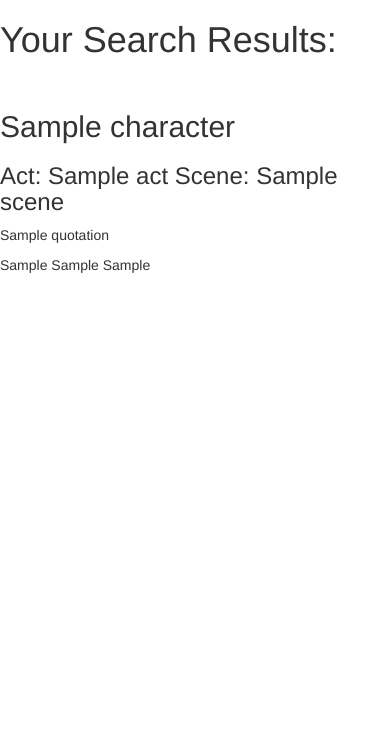
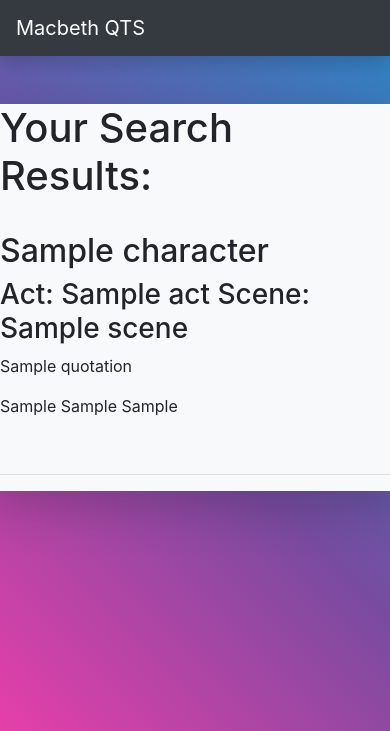
Before and after one commit to CharlieWWW94/Macbeth_webpage, a Flask app: template templates/search_results.html in a window 390 px wide. Shown: the top 731 px of the page. Run offline with Flask 2, Linux system fonts and the light colour scheme; the template is opened without the code that fills it: most values are stand-ins (such as "Sample title", 1, 10 or a date in 2020); some libraries are stand-ins or nearby versions.

Commit message:
Updated search results page. Uniform background with home, some visual details like shadows and <hr>s added too.

```diff
--- a/templates/search_results.html
+++ b/templates/search_results.html
@@ -1,15 +1,27 @@
-{% extends 'bootstrap/base.html' %}
+{% extends 'base.html' %}
 
-{% block title %}Macbeth Quotes{% endblock %}
+
+
 
 {% block content %}
+{% include 'header.html' %}
+<link rel="stylesheet" href="static\css\styles.css">
+<div class="fluid-container">
+    <div class="row">
+        <div class="col-xxl-4 col-xl-3 col-sm-1"></div>
+        <div class="col-xxl-4 col-xl-6 col-sm-10 mt-5 bg-light shadow-lg rounded results">
             <h1>Your Search Results:</h1>
             <br>
-{% for quotation in results['quotations'] %}
+            {% for quotation in results['quotations']%}
             <h2>{{quotation['character']}}</h2>
         <h3>Act: {{quotation['act']}} Scene: {{quotation['scene']}}</h3>
         <p>{{quotation['quotation']}}</p>
         <p>{{quotation['theme_1']}} {{quotation['theme_2']}} {{quotation['theme_3']}}</p>
         <br>
+            <hr>
             {% endfor %}
+        </div>
+        <div class="col-xxl-4 col-xl-3 col-sm-1"></div>
+    </div>
+</div>
 {% endblock %}
```
Also changed, not shown: static/css/styles.css (line endings or trailing spaces), templates/index.html (line endings or trailing spaces). Lines whose indentation alone changed are shown as unchanged.
